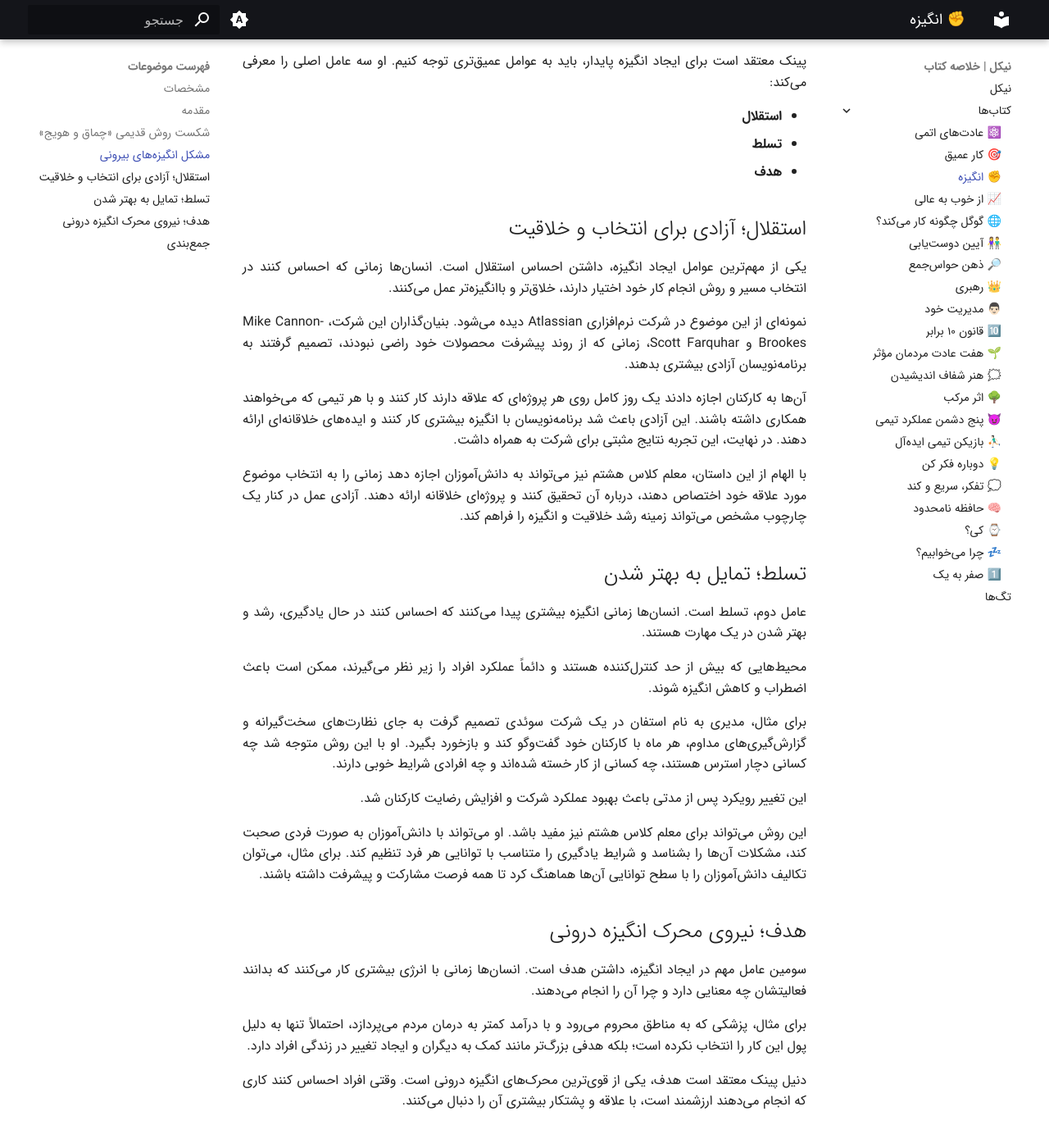
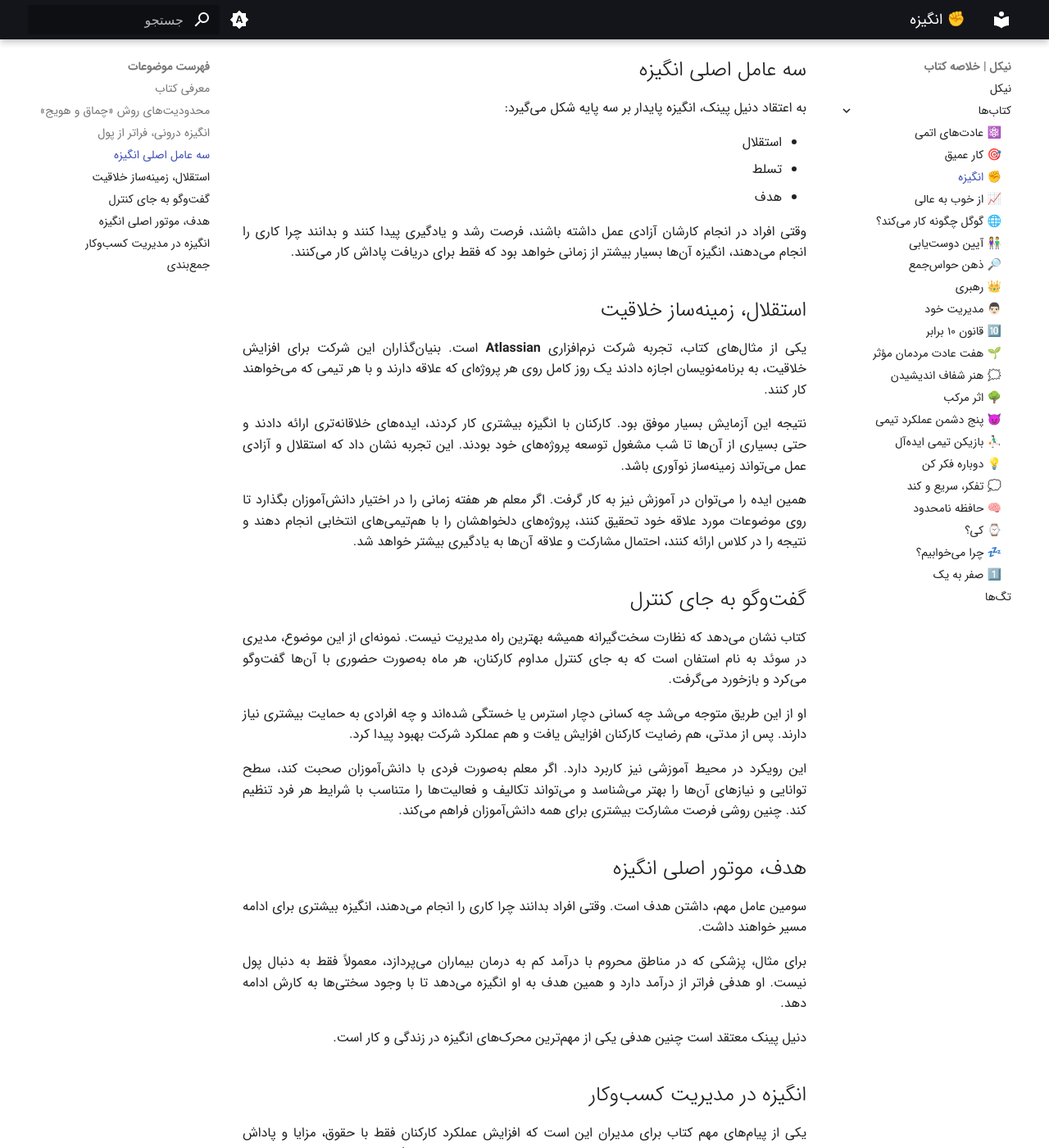
Before and after one commit to sajadafaghiy/nickel, an MkDocs documentation site: the page built from docs/books/drive-the-surprising-truth-about-what-motivates-us.md, in a window 1280 px wide and 1400 px high, scrolled down 1118 px. Shown: the whole window at 82% size. Built offline with MkDocs 1.6.1 and Material for MkDocs 9.7.7, drawn with Linux system fonts in a browser that asks for light colours; some of the changed text lies outside the part shown.

Commit message:
drive-the-surprising

```diff
--- a/docs/books/drive-the-surprising-truth-about-what-motivates-us.md
+++ b/docs/books/drive-the-surprising-truth-about-what-motivates-us.md
@@ -1,69 +1,85 @@
+---
+draft: false
+slug: drive
+tags:
+  - انگیزشی
+  - الهام‌بخشی
+  - سبک زندگی
+  - ایجاد تغییر
+---
+
 # ✊ انگیزه
 
-## مشخصات
-- **نویسنده**: دنیل پینک (Daniel H. Pink)
-- **سال انتشار**: 2009
+**نویسنده:** دنیل پینک
 
-## مقدمه
+## معرفی کتاب
 
-همه ما در زندگی برای انجام کارها، پیشرفت و رسیدن به اهدافمان به انگیزه نیاز داریم. اما دنیل پینک در کتاب **«انگیزه»** با نگاهی متفاوت این مفهوم را بررسی می‌کند. او معتقد است انگیزه همیشه از عوامل بیرونی مانند پول، پاداش یا موقعیت اجتماعی ناشی نمی‌شود، بلکه نوعی انگیزه درونی وجود دارد که فراتر از دستاوردهای مادی است.
+دنیل پینک، نویسنده و پژوهشگر حوزه مدیریت و رفتار سازمانی، در این کتاب با نگاهی متفاوت به مفهوم انگیزه می‌پردازد. او بر اساس سال‌ها پژوهش علمی نشان می‌دهد که انگیزه انسان فقط به پول، پاداش یا جایگاه شغلی وابسته نیست و عوامل عمیق‌تری در ایجاد انگیزه واقعی نقش دارند.
 
-دنیل پینک، نویسنده و سخنران مطرح آمریکایی، در زمینه مدیریت، کسب‌وکار و علوم رفتاری آثار متعددی نوشته است. کتاب «انگیزه» یکی از شناخته‌شده‌ترین آثار اوست که به بررسی عوامل مؤثر بر انگیزه انسان‌ها می‌پردازد و در سال ۲۰۱۳ به عنوان یکی از کتاب‌های برتر سال انتخاب شد.
+موضوع اصلی کتاب، بررسی تفاوت میان انگیزه‌های بیرونی و درونی است. نویسنده توضیح می‌دهد که روش‌های سنتی تشویق و تنبیه، یا همان «چماق و هویج»، در بسیاری از موقعیت‌های امروزی کارایی گذشته را ندارند و حتی می‌توانند علاقه افراد به یادگیری و پیشرفت را کاهش دهند.
 
-## شکست روش قدیمی «چماق و هویج»
+این کتاب برای مدیران، معلمان، کارآفرینان و هر کسی که می‌خواهد خودش یا دیگران را بهتر به انجام کارهای مهم ترغیب کند، مناسب است. اگر به دنبال راهی هستید تا انگیزه‌ای پایدار در زندگی شخصی یا محیط کار ایجاد کنید، مطالعه این کتاب می‌تواند دیدگاه تازه‌ای در اختیارتان بگذارد.
 
-یکی از قدیمی‌ترین روش‌ها برای ایجاد انگیزه، استفاده از سیستم پاداش و تنبیه است که با اصطلاح «چماق و هویج» شناخته می‌شود. در این روش، فرد در صورت انجام درست یک کار پاداش دریافت می‌کند و در صورت انجام ندادن آن، با پیامدهای منفی مواجه می‌شود.
+---
 
-برای مثال، معلمی را تصور کنید که به دانش‌آموزان کلاس هشتم درس نوآوری آموزش می‌دهد، اما متوجه می‌شود که دانش‌آموزان علاقه‌ای به این موضوع ندارند و انگیزه‌ای برای یادگیری نشان نمی‌دهند. او برای حل این مشکل از روش چماق و هویج استفاده می‌کند؛ به این شکل که به دانش‌آموزان وعده نمره بهتر می‌دهد و در مقابل، آن‌ها را با احتمال گرفتن نمره پایین‌تر تهدید می‌کند.
+## محدودیت‌های روش «چماق و هویج»
 
-اما این روش تنها برای مدت کوتاهی اثرگذار است و نمی‌تواند انگیزه واقعی ایجاد کند. دانش‌آموزان به جای علاقه‌مند شدن به یادگیری، فقط به دنبال دریافت جایزه هستند و لذت کشف و یادگیری را از دست می‌دهند.
+یکی از مهم‌ترین مفاهیم کتاب این است که پاداش و تنبیه همیشه بهترین راه برای ایجاد انگیزه نیستند. دنیل پینک توضیح می‌دهد که مشوق‌های «اگر... آنگاه...» باعث می‌شوند افراد فقط برای دریافت جایزه یا فرار از تنبیه کار کنند و کم‌کم علاقه واقعی خود را به انجام آن کار از دست بدهند.
 
-## مشکل انگیزه‌های بیرونی
+نمونه این موضوع را می‌توان در کلاس درسی دید که دانش‌آموزان به درس نوآوری علاقه‌ای ندارند. معلم تلاش می‌کند با وعده نمره بهتر یا تهدید به محروم شدن از کلاس بعدی، آن‌ها را به یادگیری تشویق کند. اما این روش فقط برای مدت کوتاهی اثر دارد و در نهایت دانش‌آموزان همچنان بی‌انگیزه باقی می‌مانند، چون تمرکزشان روی جایزه است، نه یادگیری.
 
-دنیل پینک معتقد است انگیزه‌هایی که بر پایه جمله «اگر این کار را انجام دهی، آن پاداش را دریافت می‌کنی» شکل گرفته‌اند، معمولاً نمی‌توانند افراد را برای مدت طولانی مشتاق نگه دارند.
+## انگیزه درونی، فراتر از پول
 
-برای درک بهتر این موضوع می‌توان به مثال یک مربی موج‌سواری اشاره کرد. فردی که موج‌سواری را به دلیل علاقه و لذت شخصی انجام می‌دهد، از آن انرژی می‌گیرد؛ اما اگر تمرکز او فقط روی درآمد و پول باشد، احتمال زیادی وجود دارد که پس از مدتی علاقه خود را از دست بدهد و دیگر از این فعالیت لذت نبرد.
+نویسنده معتقد است انگیزه‌های مالی در بسیاری از کارهای خلاقانه و فکری، تأثیر محدودی دارند. وقتی تمام تمرکز افراد روی پاداش مالی باشد، ممکن است به مرور علاقه خود را نسبت به کاری که دوست دارند از دست بدهند.
 
-پینک معتقد است برای ایجاد انگیزه پایدار، باید به عوامل عمیق‌تری توجه کنیم. او سه عامل اصلی را معرفی می‌کند:
+برای مثال، یک مربی موج‌سواری در ابتدا به خاطر علاقه و لذت شخصی این شغل را انتخاب می‌کند. اما اگر تنها هدفش کسب درآمد باشد، احتمال دارد خیلی زود از کارش خسته شود و دیگر از انجام آن لذتی نبرد.
 
-- **استقلال**
-- **تسلط**
-- **هدف**
+## سه عامل اصلی انگیزه
 
-## استقلال؛ آزادی برای انتخاب و خلاقیت
+به اعتقاد دنیل پینک، انگیزه پایدار بر سه پایه شکل می‌گیرد:
 
-یکی از مهم‌ترین عوامل ایجاد انگیزه، داشتن احساس استقلال است. انسان‌ها زمانی که احساس کنند در انتخاب مسیر و روش انجام کار خود اختیار دارند، خلاق‌تر و باانگیزه‌تر عمل می‌کنند.
+- استقلال
+- تسلط
+- هدف
 
-نمونه‌ای از این موضوع در شرکت نرم‌افزاری Atlassian دیده می‌شود. بنیان‌گذاران این شرکت، Mike Cannon-Brookes و Scott Farquhar، زمانی که از روند پیشرفت محصولات خود راضی نبودند، تصمیم گرفتند به برنامه‌نویسان آزادی بیشتری بدهند.
+وقتی افراد در انجام کارشان آزادی عمل داشته باشند، فرصت رشد و یادگیری پیدا کنند و بدانند چرا کاری را انجام می‌دهند، انگیزه آن‌ها بسیار بیشتر از زمانی خواهد بود که فقط برای دریافت پاداش کار می‌کنند.
 
-آن‌ها به کارکنان اجازه دادند یک روز کامل روی هر پروژه‌ای که علاقه دارند کار کنند و با هر تیمی که می‌خواهند همکاری داشته باشند. این آزادی باعث شد برنامه‌نویسان با انگیزه بیشتری کار کنند و ایده‌های خلاقانه‌ای ارائه دهند. در نهایت، این تجربه نتایج مثبتی برای شرکت به همراه داشت.
+## استقلال، زمینه‌ساز خلاقیت
 
-با الهام از این داستان، معلم کلاس هشتم نیز می‌تواند به دانش‌آموزان اجازه دهد زمانی را به انتخاب موضوع مورد علاقه خود اختصاص دهند، درباره آن تحقیق کنند و پروژه‌ای خلاقانه ارائه دهند. آزادی عمل در کنار یک چارچوب مشخص می‌تواند زمینه رشد خلاقیت و انگیزه را فراهم کند.
+یکی از مثال‌های کتاب، تجربه شرکت نرم‌افزاری **Atlassian** است. بنیان‌گذاران این شرکت برای افزایش خلاقیت، به برنامه‌نویسان اجازه دادند یک روز کامل روی هر پروژه‌ای که علاقه دارند و با هر تیمی که می‌خواهند کار کنند.
 
-## تسلط؛ تمایل به بهتر شدن
+نتیجه این آزمایش بسیار موفق بود. کارکنان با انگیزه بیشتری کار کردند، ایده‌های خلاقانه‌تری ارائه دادند و حتی بسیاری از آن‌ها تا شب مشغول توسعه پروژه‌های خود بودند. این تجربه نشان داد که استقلال و آزادی عمل می‌تواند زمینه‌ساز نوآوری باشد.
 
-عامل دوم، تسلط است. انسان‌ها زمانی انگیزه بیشتری پیدا می‌کنند که احساس کنند در حال یادگیری، رشد و بهتر شدن در یک مهارت هستند.
+همین ایده را می‌توان در آموزش نیز به کار گرفت. اگر معلم هر هفته زمانی را در اختیار دانش‌آموزان بگذارد تا روی موضوعات مورد علاقه خود تحقیق کنند، پروژه‌های دلخواهشان را با هم‌تیمی‌های انتخابی انجام دهند و نتیجه را در کلاس ارائه کنند، احتمال مشارکت و علاقه آن‌ها به یادگیری بیشتر خواهد شد.
 
-محیط‌هایی که بیش از حد کنترل‌کننده هستند و دائماً عملکرد افراد را زیر نظر می‌گیرند، ممکن است باعث اضطراب و کاهش انگیزه شوند.
+## گفت‌وگو به جای کنترل
 
-برای مثال، مدیری به نام استفان در یک شرکت سوئدی تصمیم گرفت به جای نظارت‌های سخت‌گیرانه و گزارش‌گیری‌های مداوم، هر ماه با کارکنان خود گفت‌وگو کند و بازخورد بگیرد. او با این روش متوجه شد چه کسانی دچار استرس هستند، چه کسانی از کار خسته شده‌اند و چه افرادی شرایط خوبی دارند.
+کتاب نشان می‌دهد که نظارت سخت‌گیرانه همیشه بهترین راه مدیریت نیست. نمونه‌ای از این موضوع، مدیری در سوئد به نام استفان است که به جای کنترل مداوم کارکنان، هر ماه به‌صورت حضوری با آن‌ها گفت‌وگو می‌کرد و بازخورد می‌گرفت.
 
-این تغییر رویکرد پس از مدتی باعث بهبود عملکرد شرکت و افزایش رضایت کارکنان شد.
+او از این طریق متوجه می‌شد چه کسانی دچار استرس یا خستگی شده‌اند و چه افرادی به حمایت بیشتری نیاز دارند. پس از مدتی، هم رضایت کارکنان افزایش یافت و هم عملکرد شرکت بهبود پیدا کرد.
 
-این روش می‌تواند برای معلم کلاس هشتم نیز مفید باشد. او می‌تواند با دانش‌آموزان به صورت فردی صحبت کند، مشکلات آن‌ها را بشناسد و شرایط یادگیری را متناسب با توانایی هر فرد تنظیم کند. برای مثال، می‌توان تکالیف دانش‌آموزان را با سطح توانایی آن‌ها هماهنگ کرد تا همه فرصت مشارکت و پیشرفت داشته باشند.
+این رویکرد در محیط آموزشی نیز کاربرد دارد. اگر معلم به‌صورت فردی با دانش‌آموزان صحبت کند، سطح توانایی و نیازهای آن‌ها را بهتر می‌شناسد و می‌تواند تکالیف و فعالیت‌ها را متناسب با شرایط هر فرد تنظیم کند. چنین روشی فرصت مشارکت بیشتری برای همه دانش‌آموزان فراهم می‌کند.
 
-## هدف؛ نیروی محرک انگیزه درونی
+## هدف، موتور اصلی انگیزه
 
-سومین عامل مهم در ایجاد انگیزه، داشتن هدف است. انسان‌ها زمانی با انرژی بیشتری کار می‌کنند که بدانند فعالیتشان چه معنایی دارد و چرا آن را انجام می‌دهند.
+سومین عامل مهم، داشتن هدف است. وقتی افراد بدانند چرا کاری را انجام می‌دهند، انگیزه بیشتری برای ادامه مسیر خواهند داشت.
 
-برای مثال، پزشکی که به مناطق محروم می‌رود و با درآمد کمتر به درمان مردم می‌پردازد، احتمالاً تنها به دلیل پول این کار را انتخاب نکرده است؛ بلکه هدفی بزرگ‌تر مانند کمک به دیگران و ایجاد تغییر در زندگی افراد دارد.
+برای مثال، پزشکی که در مناطق محروم با درآمد کم به درمان بیماران می‌پردازد، معمولاً فقط به دنبال پول نیست. او هدفی فراتر از درآمد دارد و همین هدف به او انگیزه می‌دهد تا با وجود سختی‌ها به کارش ادامه دهد.
 
-دنیل پینک معتقد است هدف، یکی از قوی‌ترین محرک‌های انگیزه درونی است. وقتی افراد احساس کنند کاری که انجام می‌دهند ارزشمند است، با علاقه و پشتکار بیشتری آن را دنبال می‌کنند.
+دنیل پینک معتقد است چنین هدفی یکی از مهم‌ترین محرک‌های انگیزه در زندگی و کار است.
+
+## انگیزه در مدیریت کسب‌وکار
+
+یکی از پیام‌های مهم کتاب برای مدیران این است که افزایش عملکرد کارکنان فقط با حقوق، مزایا و پاداش امکان‌پذیر نیست. مدیران باید فضایی ایجاد کنند که اعضای تیم در تصمیم‌گیری‌ها مشارکت داشته باشند، آزادی عمل بیشتری پیدا کنند و بتوانند خودشان را به چالش بکشند.
+
+همچنین به جای استفاده از تهدید و فشار، بهتر است با کارکنان گفت‌وگو کنند، نظرات آن‌ها را بشنوند و شرایطی فراهم کنند که از انجام کارشان لذت ببرند. چنین محیطی خلاقیت، انگیزه و بهره‌وری بیشتری به همراه خواهد داشت.
+
+---
 
 ## جمع‌بندی
 
-پیام اصلی کتاب «انگیزه» این است که روش‌های سنتی مانند پاداش و تنبیه نمی‌توانند همیشه باعث ایجاد انگیزه پایدار شوند. برای اینکه افراد بتوانند بهترین عملکرد خود را نشان دهند، باید سه عامل مهم را در محیط کار و زندگی تقویت کنیم: **استقلال، تسلط و هدف**.
+این کتاب نشان می‌دهد که انگیزه واقعی از درون انسان شکل می‌گیرد، نه از پاداش‌های بیرونی. اگرچه پول و مزایا در برخی شرایط اهمیت دارند، اما برای انجام کارهای خلاقانه و بلندمدت کافی نیستند.
 
-اگر مدیر یک مجموعه هستیم، بهتر است به جای کنترل شدید، تهدید یا تکیه صرف بر پاداش‌های مالی، به کارکنان آزادی عمل بدهیم، آن‌ها را به یادگیری و رشد تشویق کنیم و به آن‌ها نشان دهیم کاری که انجام می‌دهند چه ارزشی دارد.
+پیام اصلی کتاب این است که سه عامل استقلال، تسلط و هدف، پایه‌های انگیزه پایدار هستند. هرچه افراد آزادی بیشتری برای تصمیم‌گیری داشته باشند، فرصت بیشتری برای رشد پیدا کنند و هدف ارزشمندتری را دنبال کنند، با علاقه و انرژی بیشتری کار خواهند کرد.
 
-همچنین در زندگی شخصی، زمانی می‌توانیم انگیزه بیشتری پیدا کنیم که به جای تمرکز صرف بر نتیجه‌های بیرونی، به علاقه، رشد فردی و معنای کارهایی که انجام می‌دهیم توجه کنیم.
+پس از مطالعه این کتاب، نگاه خواننده به انگیزه تغییر می‌کند. او یاد می‌گیرد که برای ایجاد انگیزه در خودش، اعضای تیم یا حتی دانش‌آموزان، باید فراتر از سیستم پاداش و تنبیه فکر کند و شرایطی فراهم آورد که افراد از خودِ مسیر یادگیری و پیشرفت لذت ببرند.
```
Also changed, not shown: docs/books/deep-work.md (+1 -0 lines).
